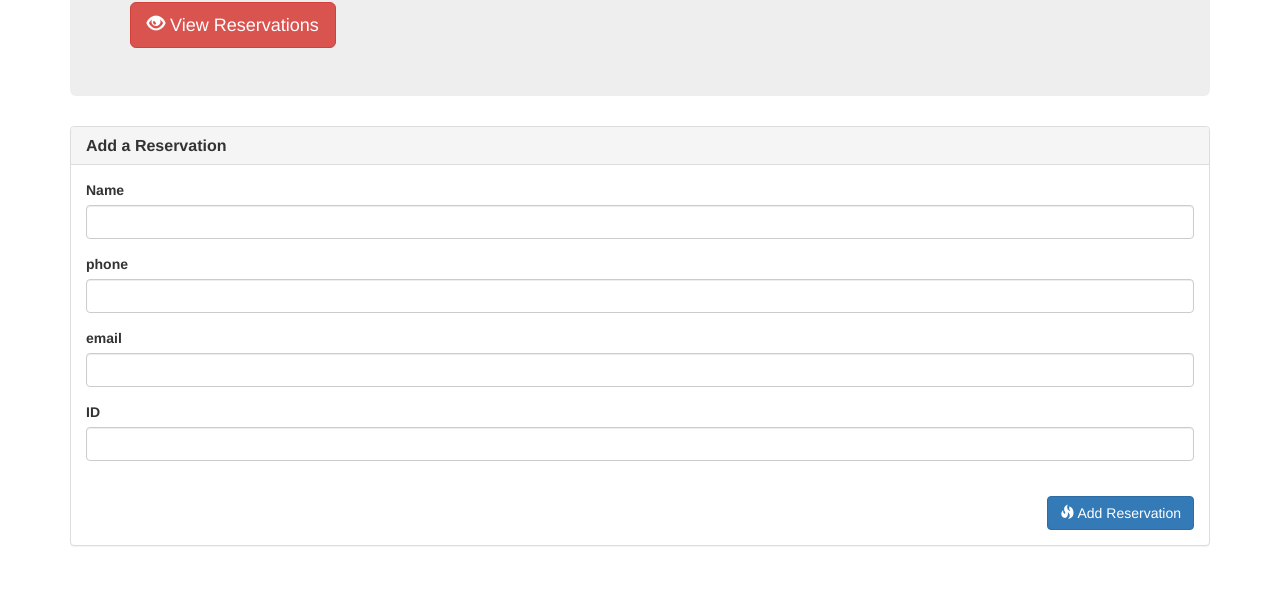
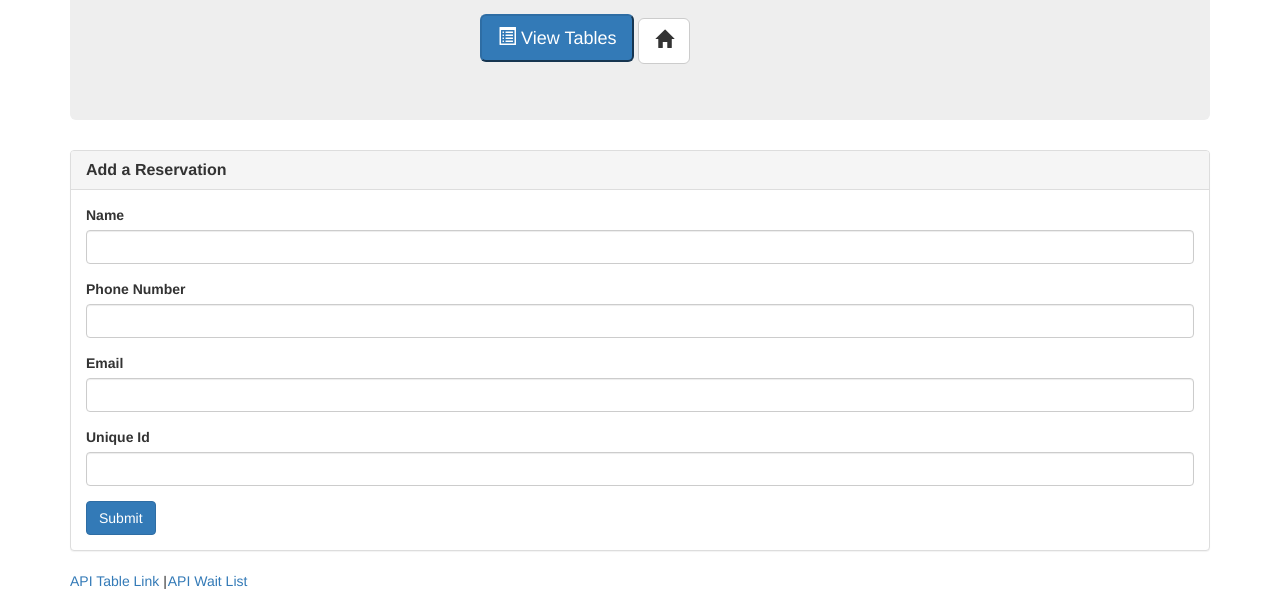
Before and after one commit to andyreesecups/Restaurant-App, a plain HTML site: page reserve.html in a window 1280 px wide. Shown: the part 223-814 px from the top of the page. Drawn offline with nearby package versions, Linux system fonts and the light colour scheme.

Commit message:
html done

```diff
--- a/reserve.html
+++ b/reserve.html
@@ -2,25 +2,24 @@
 <html lang="en">
 <head>
   <meta charset="UTF-8">
-  <title>Hot Restaurant</title>
+  <title>Restuarant Express</title>
   <!-- Latest compiled and minified CSS & JS -->
   <link rel="stylesheet" href="https://maxcdn.bootstrapcdn.com/bootstrap/3.3.6/css/bootstrap.min.css">
   <script src="https://code.jquery.com/jquery.js"></script>
   <script src="https://maxcdn.bootstrapcdn.com/bootstrap/3.3.6/js/bootstrap.min.js"></script>
-
+  <link rel="stylesheet" type="text/css" href="style.css">
 </head>
 <body>
 
   <div class="container">
     <div class="jumbotron">
-      <h1>Hot Restuarant</h1>
-      <h3>Reserve Your Table Today</h3>
+      <h1 class="text-center"><span class="glyphicon glyphicon-fire"></span> Hot Restaurant</h1>
       <hr>
-      <a href="/"><button type="button" class="btn btn-danger btn-lg"><span class="glyphicon glyphicon-eye-open"></span> View Reservations</button></a>
+      <h2 class="text-center">Make your Reservation</h2>
+      <h4 class ="inline"> <a href="/add" ><button type="button" class="btn-lg btn-primary"><span class="glyphicon glyphicon-list-alt"></span> View Tables</button></a></h4>
+
+    <a href="/index" ><button type="button" class="btn btn-lg btn-default"><span class="glyphicon glyphicon-home"></span></button></a>
     </div>
-    <div class="row">
-
-      <div class="col-lg-12">
 
         <div class="panel panel-default">
           <div class="panel-heading">
@@ -35,31 +34,41 @@
               </div>
 
               <div class="form-group">
-                <label for="phone">phone</label>
+                <label for="phone">Phone Number</label>
                 <input type="text" class="form-control" id="phone">
               </div>
 
               <div class="form-group">
-                <label for="email">email</label>
+                <label for="email">Email</label>
                 <input type="text" class="form-control" id="email">
               </div>
 
               <div class="form-group">
-                <label for="ID">ID</label>
+                <label for="ID">Unique Id</label>
                 <input type="text" class="form-control" id="ID">
               </div>
 
             </form>
-            <br>
-            <div class="text-right">
-              <button type="submit" class="btn btn-primary btn-md" id="add-btn"><span class="glyphicon glyphicon-fire"></span> Add Reservation</button>
+            <div>
+              <button type="submit" class="btn btn-primary btn-md" id="add-btn">Submit</button>
             </div>
           </div>
         </div>
+      <footer>
 
+
+
+     <div>
+      <ul class="unstyled">
+      <li><a href="#" class = "links">  API Table Link  </a><span class="divider">|</span></li>
+      <li><a href="#" class = "links">API Wait List  </a></li>
+      </ul>
+
+        </div>
+      </footer>
       </div>
-    </div>
-  </div>
+
+
 
   <script type="text/javascript">
     // Question: What does this code do?
--- a/style.css
+++ b/style.css
@@ -4,7 +4,7 @@
 .inline {
 display:inline-block;
 text-align: center;
-padding-left: 340px;
+padding-left: 350px;
 }
 
 #link {
```
Also changed, not shown: index.html (+26 -11 lines), tables.html (+2 -1 lines).
